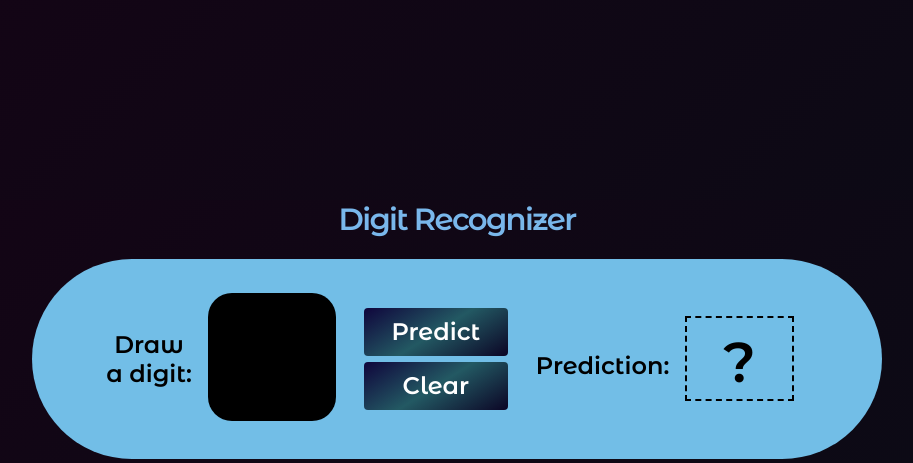
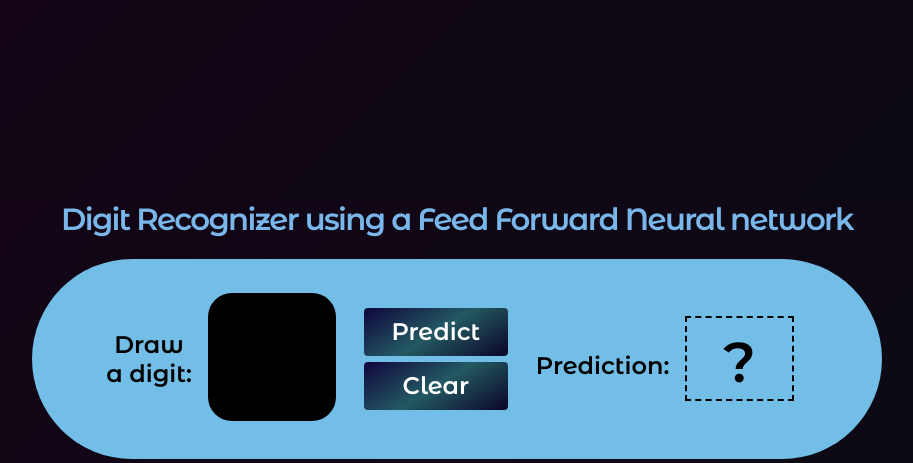
Before and after one commit to omshetye/digit-recognizer, a Flask app: page / in a window 1280 px wide. Shown: the top 463 px of the page, without its empty margins (183-1096 px from the left). Run offline with Flask 3, Linux system fonts and the light colour scheme; some libraries are stand-ins or nearby versions.

Commit message:
Update home.html

```diff
--- a/templates/home.html
+++ b/templates/home.html
@@ -3,14 +3,14 @@
 
 <head>
 	<meta charset="UTF-8">
-	<title>Digit Recognizer with Tensorflow and Flask | Talha Quddoos</title>
+	<title>Digit Recognizer with Pytorch</title>
 	<link href="https://fonts.googleapis.com/css?family=Montserrat+Alternates:300,400,500,600" rel="stylesheet">
 	<link rel="stylesheet" href="/static/style.css">
 
 </head>
 
 <body>
-	<h1>Digit Recognizer</h1>
+	<h1>Digit Recognizer using a Feed Forward Neural network</h1>
 	<div class="container">
 		<div class="draw-title">Draw<br>a digit:</div>
 		<div class="canvas-div">
```
